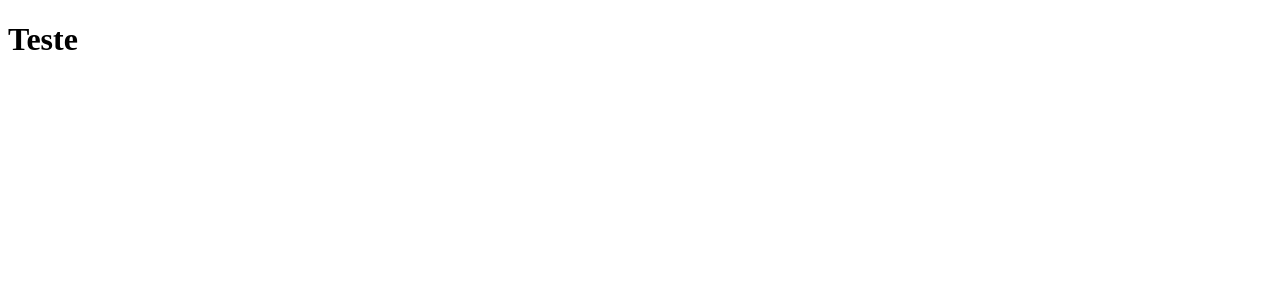
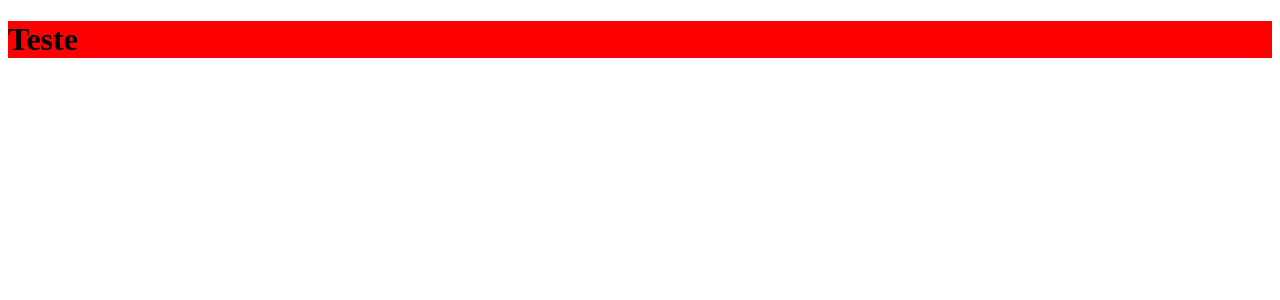
Before and after one commit to Limb00z/rr-notes, a React (Vite) app: page / in a window 1280 px wide. Shown: the top 300 px of the page. Built offline with nearby package versions, Linux system fonts and the light colour scheme.

Commit message:
iniciando o styled components

```diff
--- a/src/pages/Details/index.jsx
+++ b/src/pages/Details/index.jsx
@@ -1,10 +1,10 @@
-import "./style.css"
+import {Container} from "./style"
 
 function Index() {
    return (
-    <>
+    <Container>
       <h1>Teste</h1>
-    </>
+    </Container>
   )
 }
 
--- /dev/null
+++ b/src/pages/Details/style.js
@@ -0,0 +1,5 @@
+import styled from "styled-components";
+
+export const Container = styled.div`
+    background: red;
+`;
```
Also changed, not shown: src/pages/Details/style.css (deleted).
